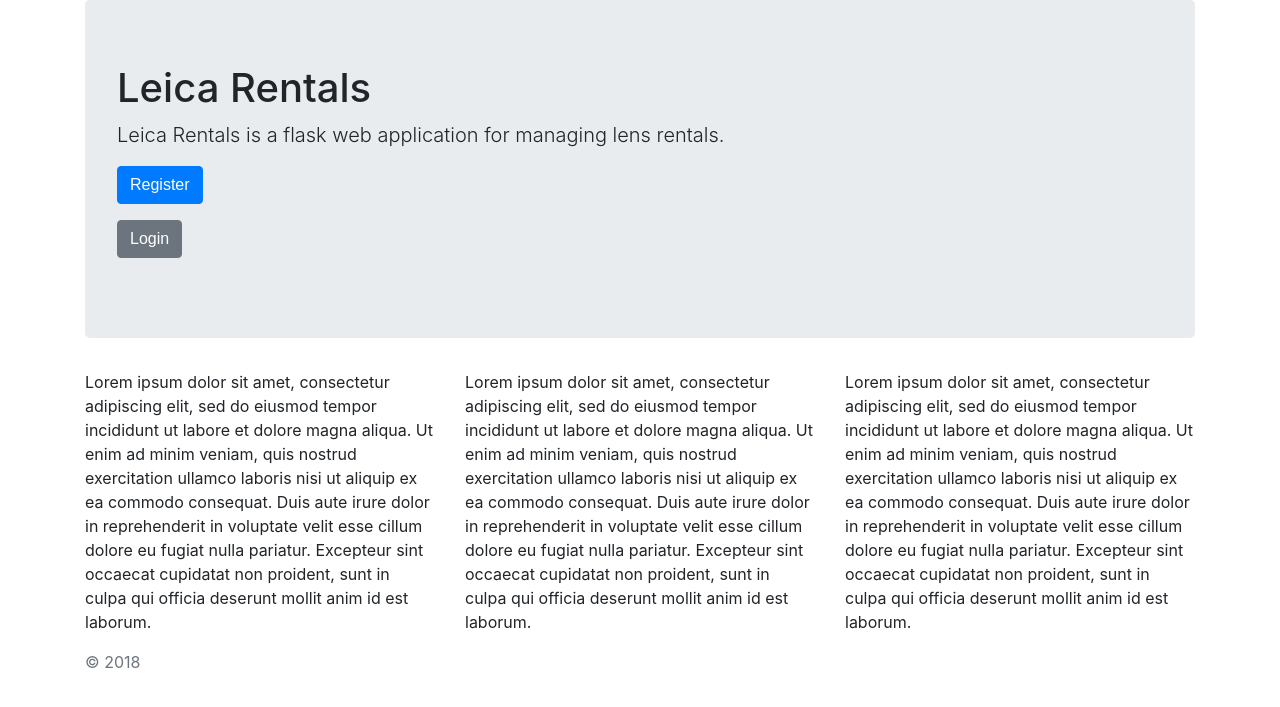
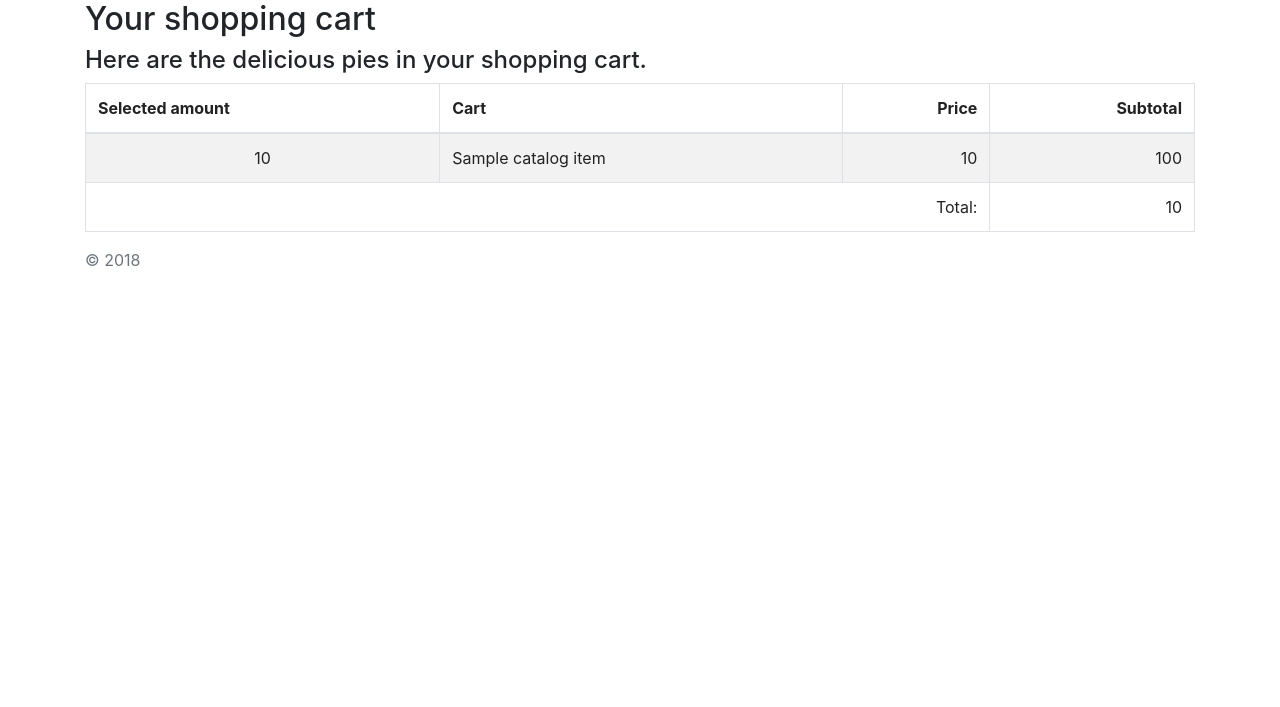
Before and after one commit to maikeulb/stationaryshop, a Python web app: template src/app/templates/cart/index.html in a window 1280 px wide. Shown: the part 61-768 px from the top of the page. Run offline with Jinja, Linux system fonts and the light colour scheme; the template is opened without the code that fills it: most values are stand-ins (such as "Sample title", 1, 10 or a date in 2020); some libraries are stand-ins or nearby versions; some web fonts are replaced.

Commit message:
add shopping cart templates

```diff
--- a/src/app/cart/views.py
+++ b/src/app/cart/views.py
@@ -37,6 +37,7 @@ def before_request():
         db.session.add(g.cart)
 
 
+@cart.route('/')
 @cart.route('/index')
 def index():
 
--- a/src/app/templates/cart/index.html
+++ b/src/app/templates/cart/index.html
@@ -2,27 +2,39 @@
 
 {% block app_content %}
   <main>
-    <div class="jumbotron">
-      <h1>Leica Rentals</h1>
-      <p class="lead">Leica Rentals is a flask web application for managing lens
-        rentals.</p>
-      <p><a href="{{ url_for('account.register') }}" class="btn
-        btn-primary">Register</a></p>
-      <p><a href="{{ url_for('account.login') }}" class="btn
-        btn-secondary">Login</a></p>
-    </div>
 
-  <div class="row">
-    <div class="col-md-4">
-      <p>Lorem ipsum dolor sit amet, consectetur adipiscing elit, sed do eiusmod tempor incididunt ut labore et dolore magna aliqua. Ut enim ad minim veniam, quis nostrud exercitation ullamco laboris nisi ut aliquip ex ea commodo consequat. Duis aute irure dolor in reprehenderit in voluptate velit esse cillum dolore eu fugiat nulla pariatur. Excepteur sint occaecat cupidatat non proident, sunt in culpa qui officia deserunt mollit anim id est laborum.</p>
-    </div>
-    <div class="col-md-4">
-      <p>Lorem ipsum dolor sit amet, consectetur adipiscing elit, sed do eiusmod tempor incididunt ut labore et dolore magna aliqua. Ut enim ad minim veniam, quis nostrud exercitation ullamco laboris nisi ut aliquip ex ea commodo consequat. Duis aute irure dolor in reprehenderit in voluptate velit esse cillum dolore eu fugiat nulla pariatur. Excepteur sint occaecat cupidatat non proident, sunt in culpa qui officia deserunt mollit anim id est laborum.</p>
-    </div>
-    <div class="col-md-4">
-      <p>Lorem ipsum dolor sit amet, consectetur adipiscing elit, sed do eiusmod tempor incididunt ut labore et dolore magna aliqua. Ut enim ad minim veniam, quis nostrud exercitation ullamco laboris nisi ut aliquip ex ea commodo consequat. Duis aute irure dolor in reprehenderit in voluptate velit esse cillum dolore eu fugiat nulla pariatur. Excepteur sint occaecat cupidatat non proident, sunt in culpa qui officia deserunt mollit anim id est laborum.</p>
-    </div>
-  </div>
+<h2>Your shopping cart</h2>
+<h4>Here are the delicious pies in your shopping cart.</h4>
+<table class="table table-bordered table-striped">
+    <thead>
+        <tr>
+            <th>Selected amount</th>
+            <th>Cart</th>
+            <th class="text-right">Price</th>
+            <th class="text-right">Subtotal</th>
+        </tr>
+    </thead>
+    <tbody>
+        {% for line in cart.cart_items %}
+            <tr>
+              <td class="text-center"> {{ line.Amount }}</td>
+              <td class="text-left">{{ line.catalog_item.name }}</td>
+              <td class="text-right">{{ line.catalog_item.price }}</td>
+                <td class="text-right">
+                    {{ line.amount * line.catalog_item.price }}
+                </td>
+            </tr>
+        {% endfor %}
+    </tbody>
+    <tfoot>
+        <tr>
+            <td colspan="3" class="text-right">Total:</td>
+            <td class="text-right">
+            <span> {{ cart_total }}</span>
+            </td>
+        </tr>
+    </tfoot>
+</table>
 
 </main>
 {% endblock %}
```
